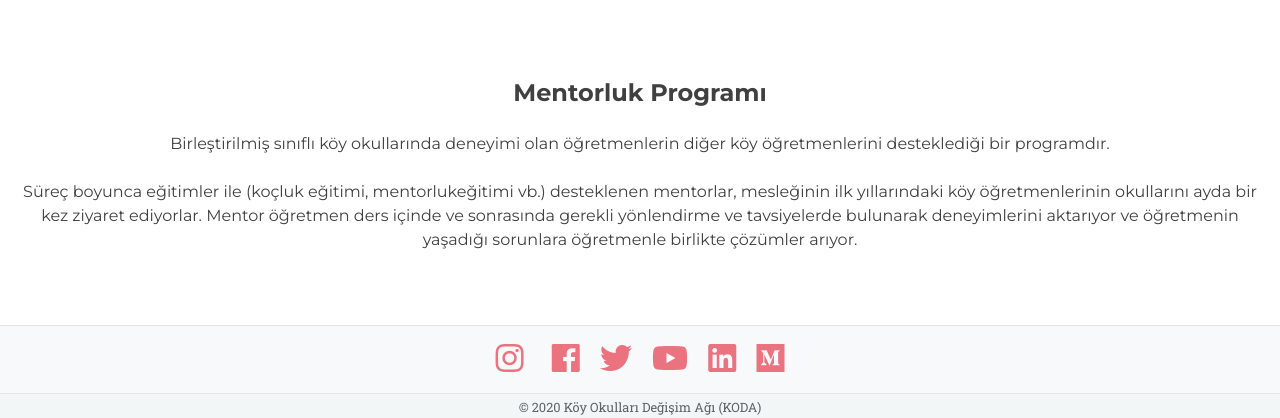
After one commit to Soyluarda/KODA-, a Django app: page /mentorluk-programi/ in a window 1280 px wide. The commit adds this page. Shown: the part 701-1119 px from the top of the page. Run offline with Django 3.2, Linux system fonts and the light colour scheme; some libraries are stand-ins or nearby versions; some web fonts are replaced.

Commit message:
mentorluk programi page done!!

```diff
--- a/coaching/templates/base.html
+++ b/coaching/templates/base.html
@@ -418,6 +418,7 @@
             <div class="dropdown-menu dropdown-toggle" aria-labelledby="navbarDropdownMenuLink2">
               <a class=" js-scroll-trigger" href="{% url 'koy_ogretmenleri' %}">Köy Öğretmenleri Projesi</a>
               <a class=" js-scroll-trigger" href="{% url 'ruzgargulubultenleri' %}">Rüzgar Gülü Haber Bülteni</a>
+              <a class=" js-scroll-trigger" href="{% url 'mentorluk_programi' %}">Mentorluk Programi</a>
               <a class=" js-scroll-trigger" href="{% url 'gecmis_faaliyetler' %}">Geçmiş Faaliyetler</a>
               <a class=" js-scroll-trigger" href="{% url 'koda_raporlari' %}">KODA Raporları</a>
               <!-- <a class=" js-scroll-trigger" href="{% url 'neler_yapmiyoruz' %}">Neler Yapmıyoruz?</a> -->
--- /dev/null
+++ b/coaching/templates/mentorluk_programi.html
@@ -0,0 +1,25 @@
+{% extends 'base.html' %}
+{% load static %}
+{% block head %}
+{% endblock %}
+
+{% block body %}
+
+
+
+<section class="page-section" style="line-height: 1.5;">
+    <div class="container">
+        <h4 class="text-center mb-4">Mentorluk Programı</h4>
+        <div class="text-center mb-4">Birleştirilmiş sınıflı köy okullarında deneyimi olan öğretmenlerin diğer köy
+            öğretmenlerini desteklediği bir programdır.
+        </div>
+        <div class="text-center mb-4">
+            Süreç boyunca eğitimler ile (koçluk eğitimi, mentorlukeğitimi vb.) desteklenen mentorlar, mesleğinin
+            ilk yıllarındaki köy öğretmenlerinin okullarını ayda bir kez ziyaret ediyorlar. Mentor öğretmen ders
+            içinde ve sonrasında gerekli yönlendirme ve tavsiyelerde bulunarak deneyimlerini aktarıyor ve
+            öğretmenin yaşadığı sorunlara öğretmenle birlikte çözümler arıyor.
+        </div>
+    </div>
+</section>
+
+{% endblock %}
--- a/coaching/urls.py
+++ b/coaching/urls.py
@@ -25,7 +25,7 @@ urlpatterns = [
     path('faaliyet-raporlari/', views.faaliyet_raporlari, name='faaliyet_raporlari'),
     path('ogretmen-topluluklari/', views.ogretmen_topluluklari, name='ogretmen_topluluklari'),
     path('bsmg-programi/', views.bsmg_programi, name='bsmg_programi'),
-
+    path('mentorluk-programi/', views.mentorluk_programi, name='mentorluk_programi'),
     path('cocuk-atolyeleri/', views.cocuk_atolyeleri, name='cocuk_atolyeleri'),
     path('gecmis-faaliyetler/', views.gecmis_faaliyetler, name='gecmis_faaliyetler'),
     path('degerlerimiz/', views.degerlerimiz, name='degerlerimiz'),
--- a/coaching/views.py
+++ b/coaching/views.py
@@ -84,6 +84,9 @@ def gonullu(request):
 
 def koy_ogretmenleri(request):
     return render(request,'koy_ogretmenleri_prj.html')
+
+def mentorluk_programi(request):
+    return render(request,'mentorluk_programi.html')
 
 def gecmis_faaliyetler(request):
     return render(request,'gecmis_faaliyetler.html')
```
